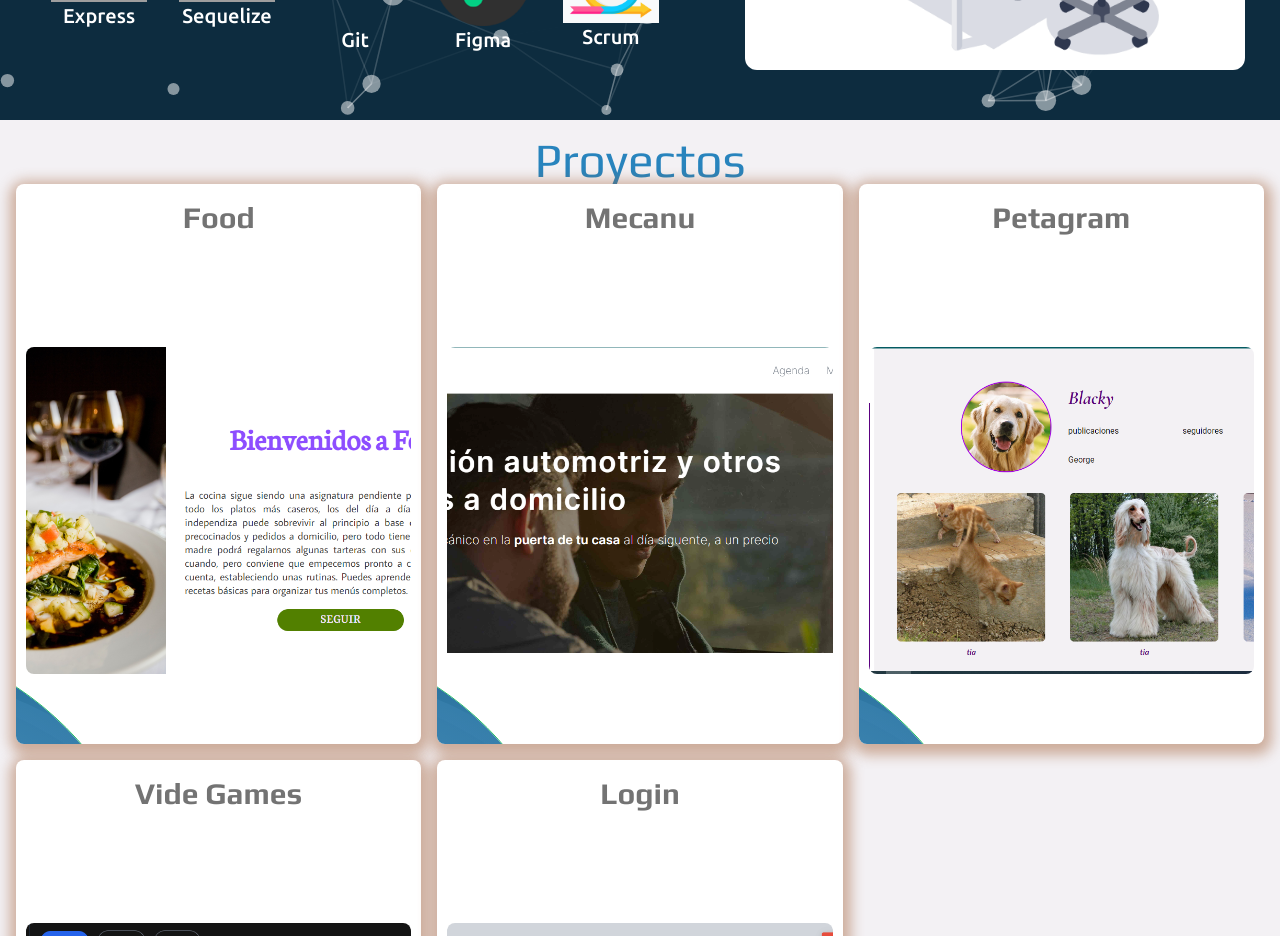
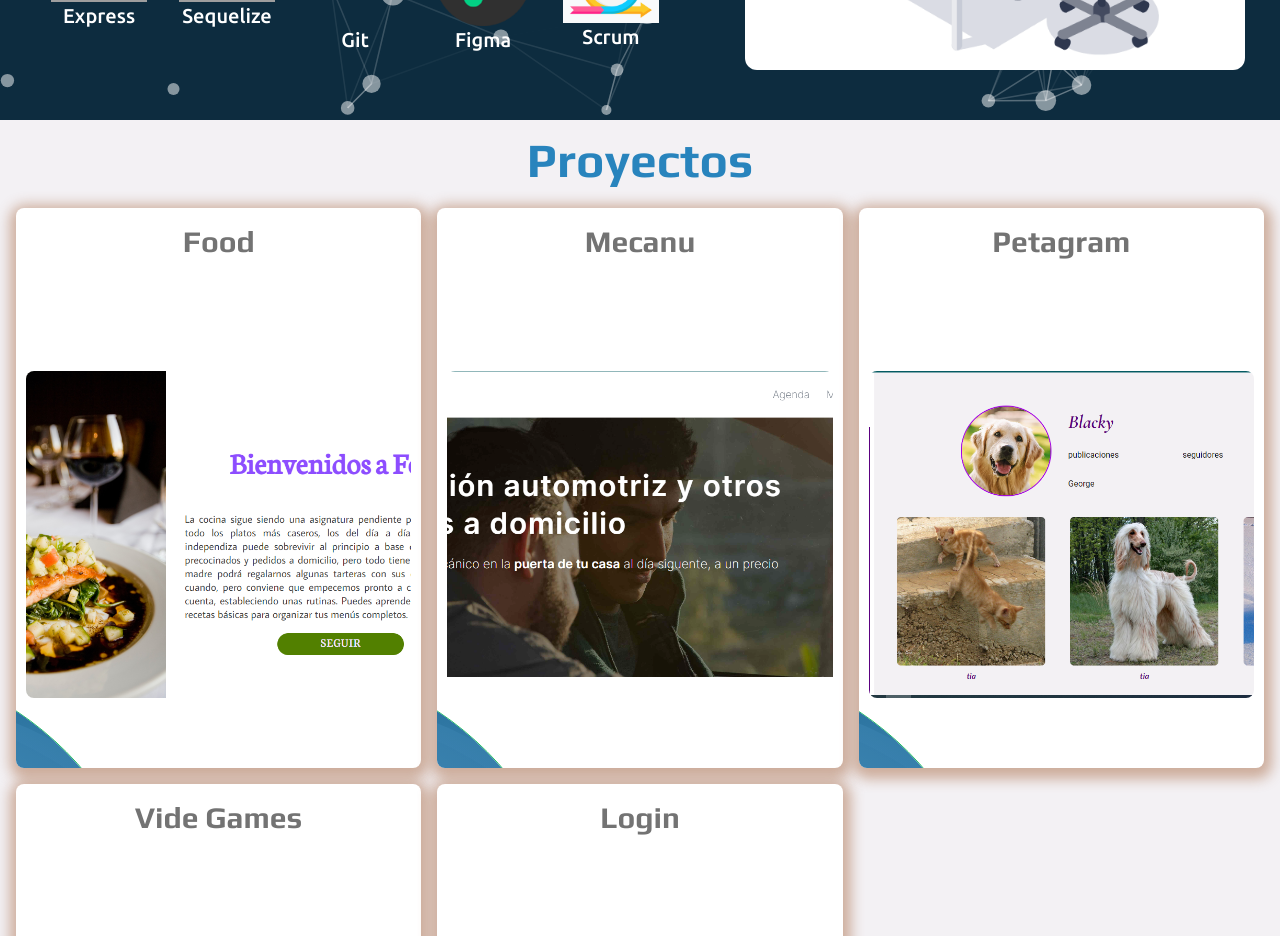
Before and after one commit to JorgeDCoria/My-Portfolio, a React (Create React App) app: page / in a window 1280 px wide. Shown: the part 2120-3056 px from the top of the page. Built offline with nearby package versions, Linux system fonts and the light colour scheme; grey boxes are pictures that could not be loaded.

Commit message:
perf/ add margin title

```diff
--- a/src/components/Proyects/Projects.jsx
+++ b/src/components/Proyects/Projects.jsx
@@ -5,7 +5,7 @@ import projects from "../../Data/projects";
 const Projects = () => {
   return (
     <div className="min-h-screen p-4">
-      <h1 className="text-center font-title text-5xl   text-primary_500">
+      <h1 className="mb-6 text-center font-title text-5xl font-bold  text-primary_500">
         Proyectos
       </h1>
       <div className="grid grid-cols-1 gap-4  lg:grid-cols-3">
```
